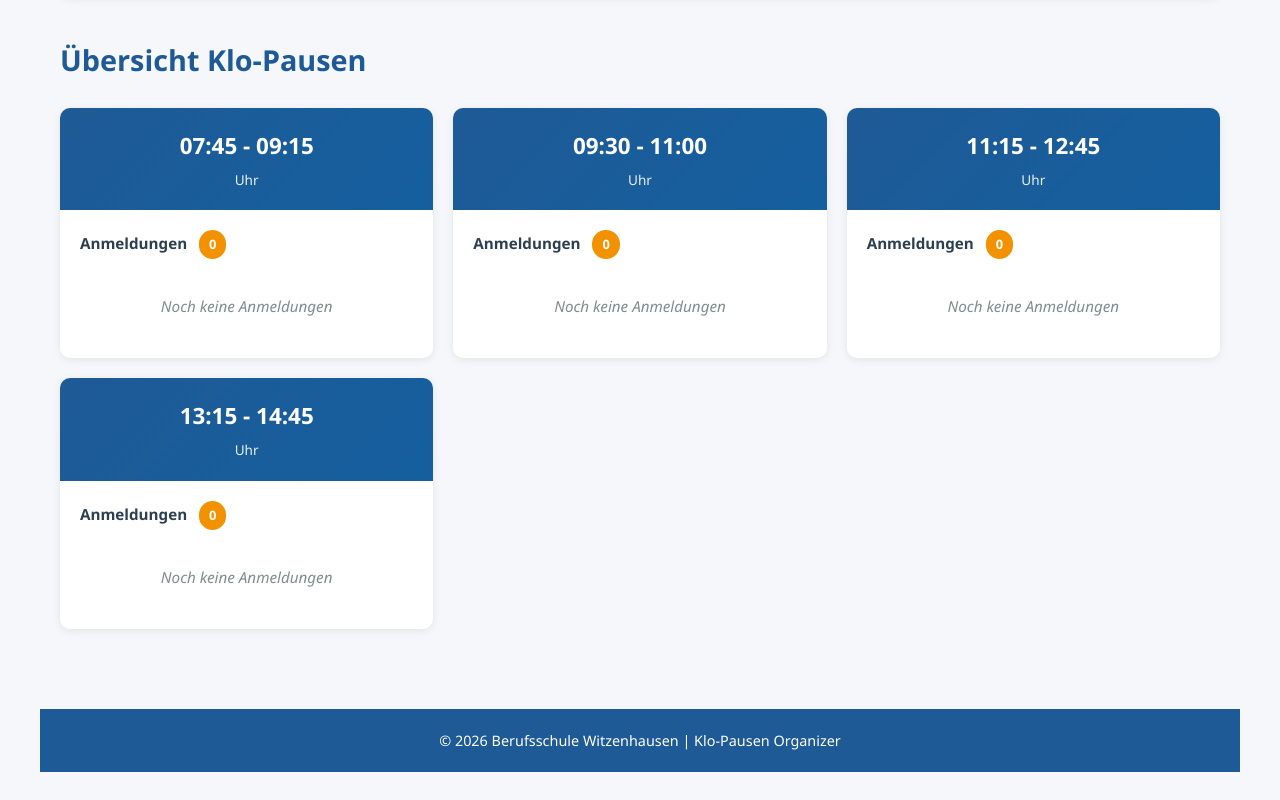
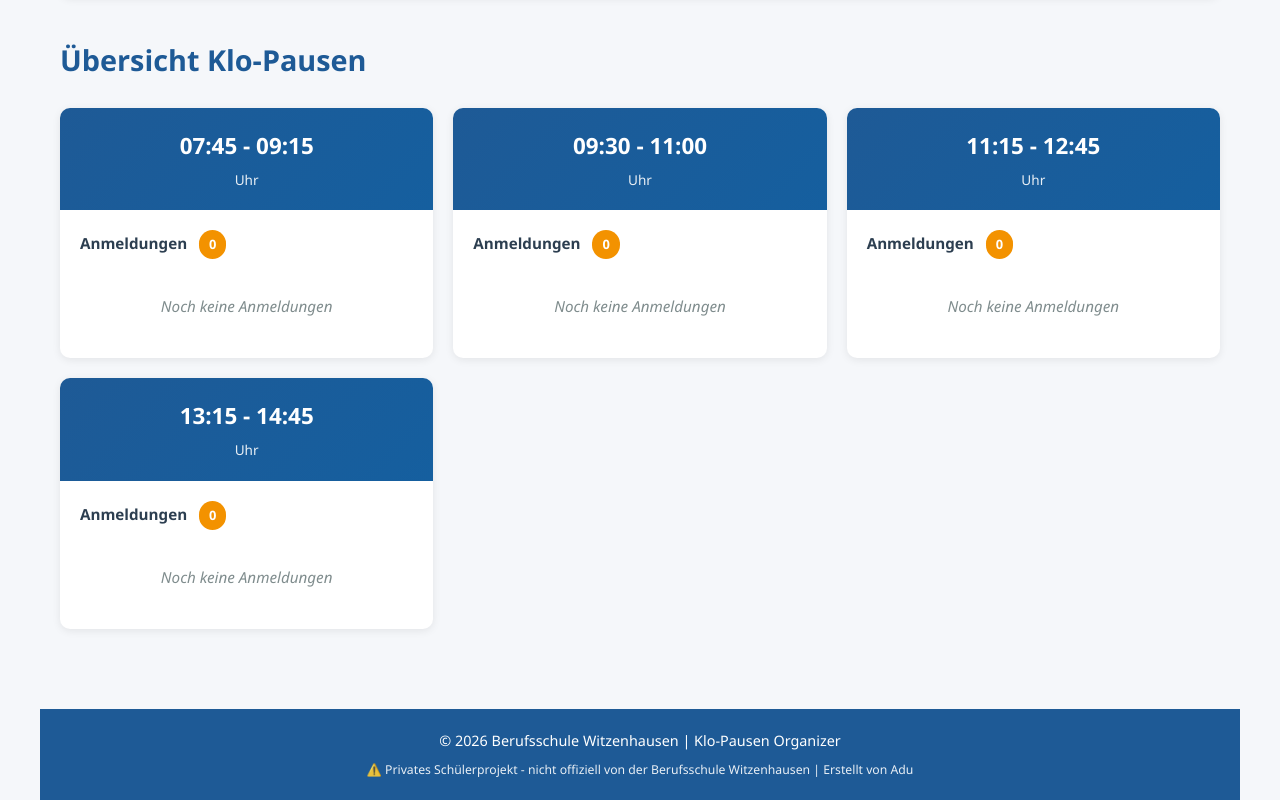
Before and after one commit to adu0711/klo-pausen, a plain HTML site: page index.html in a window 1280 px wide. Shown: the part 775-1575 px from the top of the page. Before the commit the page ends 1547 px from the top, so only its background shows below. Drawn offline with Linux system fonts and the light colour scheme.

```diff
--- a/index.html
+++ b/index.html
@@ -508,6 +508,9 @@
     <!-- Footer -->
     <footer class="footer">
       <p>&copy; 2026 Berufsschule Witzenhausen | Klo-Pausen Organizer</p>
+      <p style="font-size: 0.85em; margin-top: 8px; opacity: 0.9;">
+        ⚠️ Privates Schülerprojekt - nicht offiziell von der Berufsschule Witzenhausen | Erstellt von Adu
+      </p>
     </footer>
   </div>
 
```
